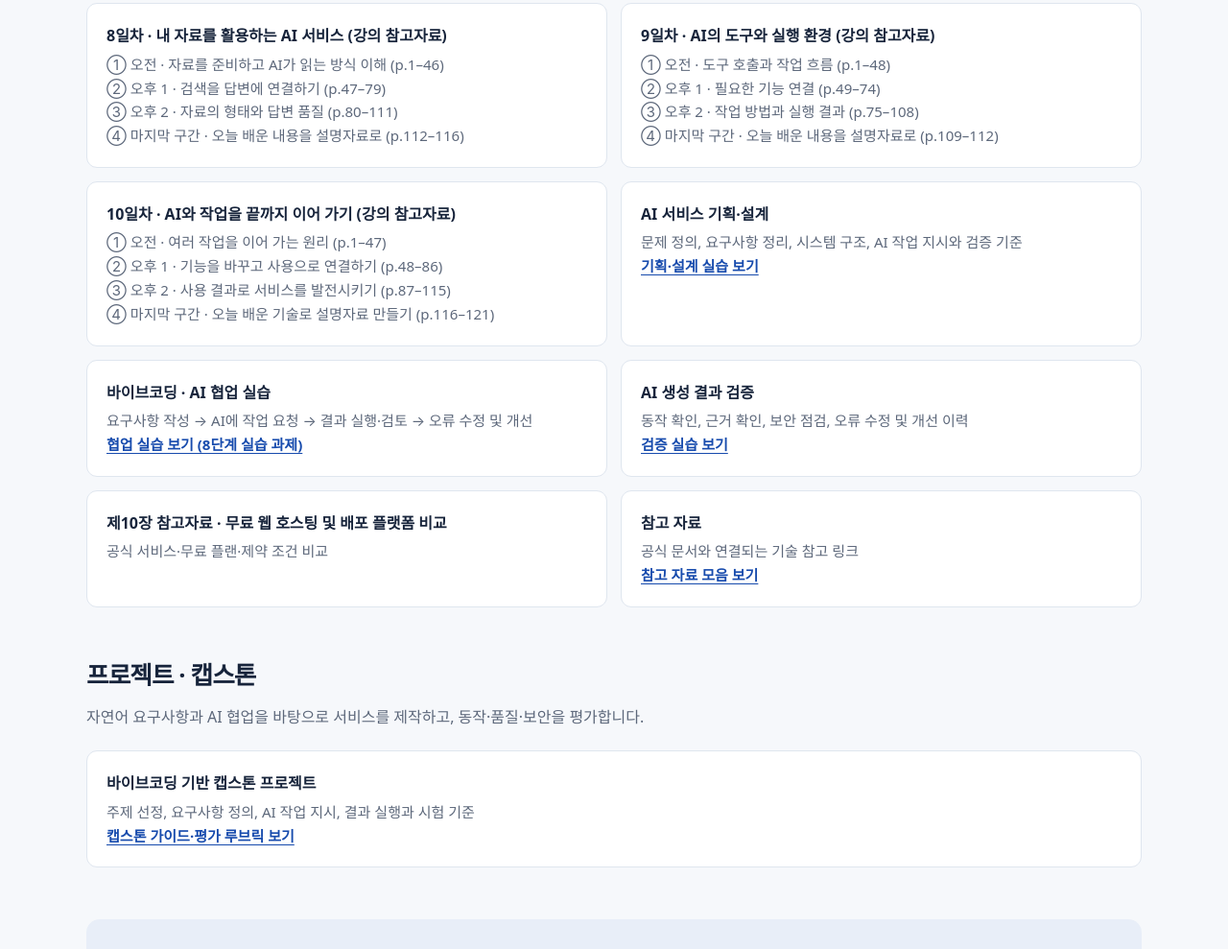
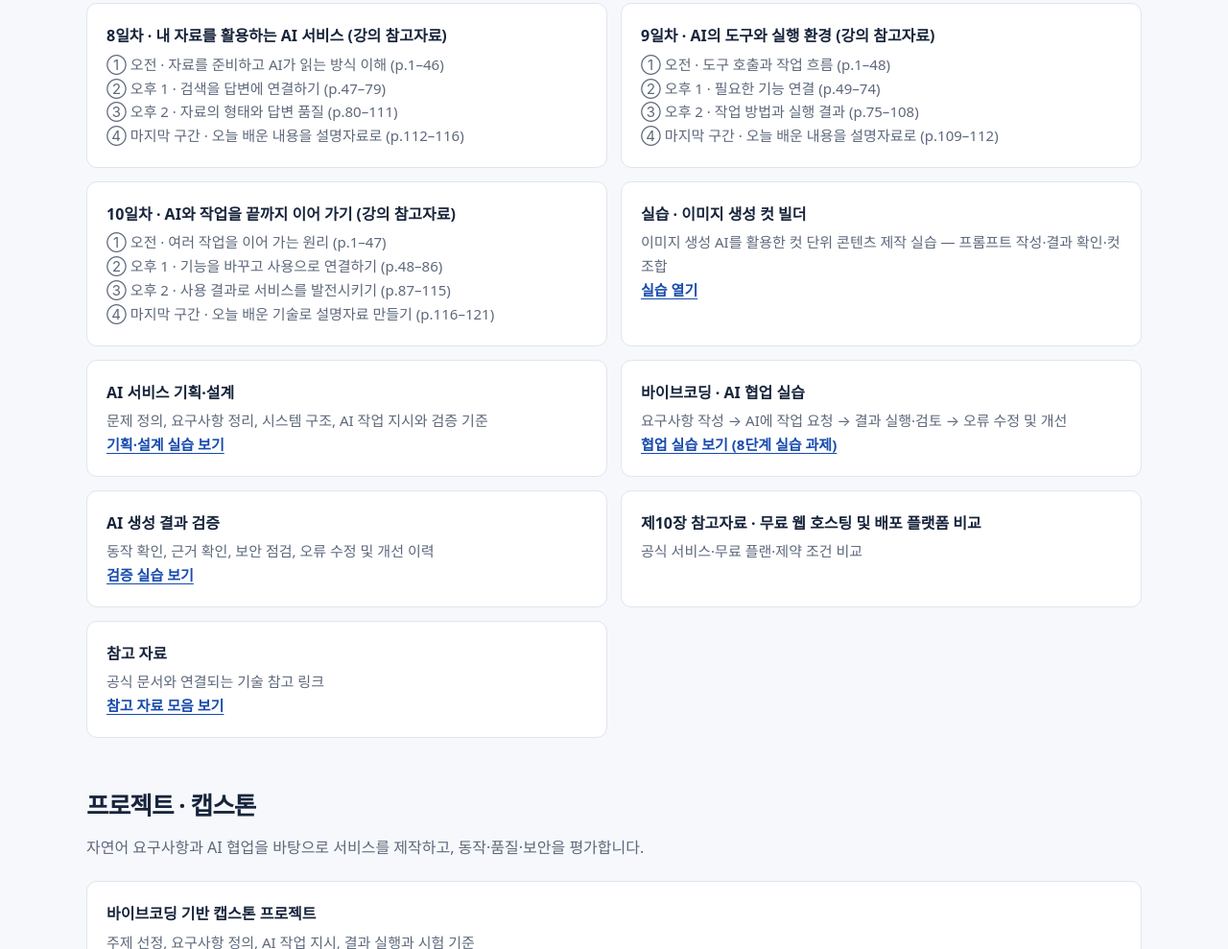
Before and after one commit to Yuul-Jung/ai_service_dev_design_2026, a plain HTML site: page index.html in a window 1280 px wide. Shown: the part 2786-3775 px from the top of the page at 96% size. Drawn offline with Linux system fonts and the light colour scheme.

Commit message:
index: lab01_261106/image_gen_cut_builder.html 링크 추가
#contents 섹션 실습 목록에서 누락되어 있던
lab01_261106/image_gen_cut_builder.html 항목을 추가함.
기존 실습 항목(AI 서비스 기획·설계) 앞에 배치.

Co-Authored-By: Claude Sonnet 4.6 <noreply@anthropic.com>
Claude-Session: https://claude.ai/code/session_01XLctKWxWx7dSxeqxbsFZKz

```diff
--- a/index.html
+++ b/index.html
@@ -119,6 +119,7 @@
         <div class="item"><strong>8일차 · 내 자료를 활용하는 AI 서비스 (강의 참고자료)</strong><p><a href="materials/day08/deck/day08_1_prepare_material.html">① 오전 · 자료를 준비하고 AI가 읽는 방식 이해 (p.1–46)</a><br><a href="materials/day08/deck/day08_2_retrieval_to_answer.html">② 오후 1 · 검색을 답변에 연결하기 (p.47–79)</a><br><a href="materials/day08/deck/day08_3_structure_quality.html">③ 오후 2 · 자료의 형태와 답변 품질 (p.80–111)</a><br><a href="materials/day08/deck/day08_4_teaching_materials.html">④ 마지막 구간 · 오늘 배운 내용을 설명자료로 (p.112–116)</a></p></div>
         <div class="item"><strong>9일차 · AI의 도구와 실행 환경 (강의 참고자료)</strong><p><a href="materials/day09/deck/day09_1_tool_calling.html">① 오전 · 도구 호출과 작업 흐름 (p.1–48)</a><br><a href="materials/day09/deck/day09_2_connect_capabilities.html">② 오후 1 · 필요한 기능 연결 (p.49–74)</a><br><a href="materials/day09/deck/day09_3_method_and_results.html">③ 오후 2 · 작업 방법과 실행 결과 (p.75–108)</a><br><a href="materials/day09/deck/day09_4_teaching_materials.html">④ 마지막 구간 · 오늘 배운 내용을 설명자료로 (p.109–112)</a></p></div>
         <div class="item"><strong>10일차 · AI와 작업을 끝까지 이어 가기 (강의 참고자료)</strong><p><a href="materials/day10/deck/day10_1_continue_tasks.html">① 오전 · 여러 작업을 이어 가는 원리 (p.1–47)</a><br><a href="materials/day10/deck/day10_2_change_deploy.html">② 오후 1 · 기능을 바꾸고 사용으로 연결하기 (p.48–86)</a><br><a href="materials/day10/deck/day10_3_improve_operate.html">③ 오후 2 · 사용 결과로 서비스를 발전시키기 (p.87–115)</a><br><a href="materials/day10/deck/day10_4_teaching_materials.html">④ 마지막 구간 · 오늘 배운 기술로 설명자료 만들기 (p.116–121)</a></p></div>
+        <div class="item"><strong>실습 · 이미지 생성 컷 빌더</strong><p>이미지 생성 AI를 활용한 컷 단위 콘텐츠 제작 실습 — 프롬프트 작성·결과 확인·컷 조합</p><p><a class="textlink" href="lab01_261106/image_gen_cut_builder.html">실습 열기</a></p></div>
         <div class="item"><strong>AI 서비스 기획·설계</strong><p>문제 정의, 요구사항 정리, 시스템 구조, AI 작업 지시와 검증 기준</p><p><a class="textlink" href="materials/practice/pr01_planning_design_v01.html">기획·설계 실습 보기</a></p></div>
         <div class="item"><strong>바이브코딩 · AI 협업 실습</strong><p>요구사항 작성 → AI에 작업 요청 → 결과 실행·검토 → 오류 수정 및 개선</p><p><a class="textlink" href="materials/practice/pr02_vibe_coding_lab_v01.html">협업 실습 보기 (8단계 실습 과제)</a></p></div>
         <div class="item"><strong>AI 생성 결과 검증</strong><p>동작 확인, 근거 확인, 보안 점검, 오류 수정 및 개선 이력</p><p><a class="textlink" href="materials/practice/pr03_verification_v01.html">검증 실습 보기</a></p></div>
```
